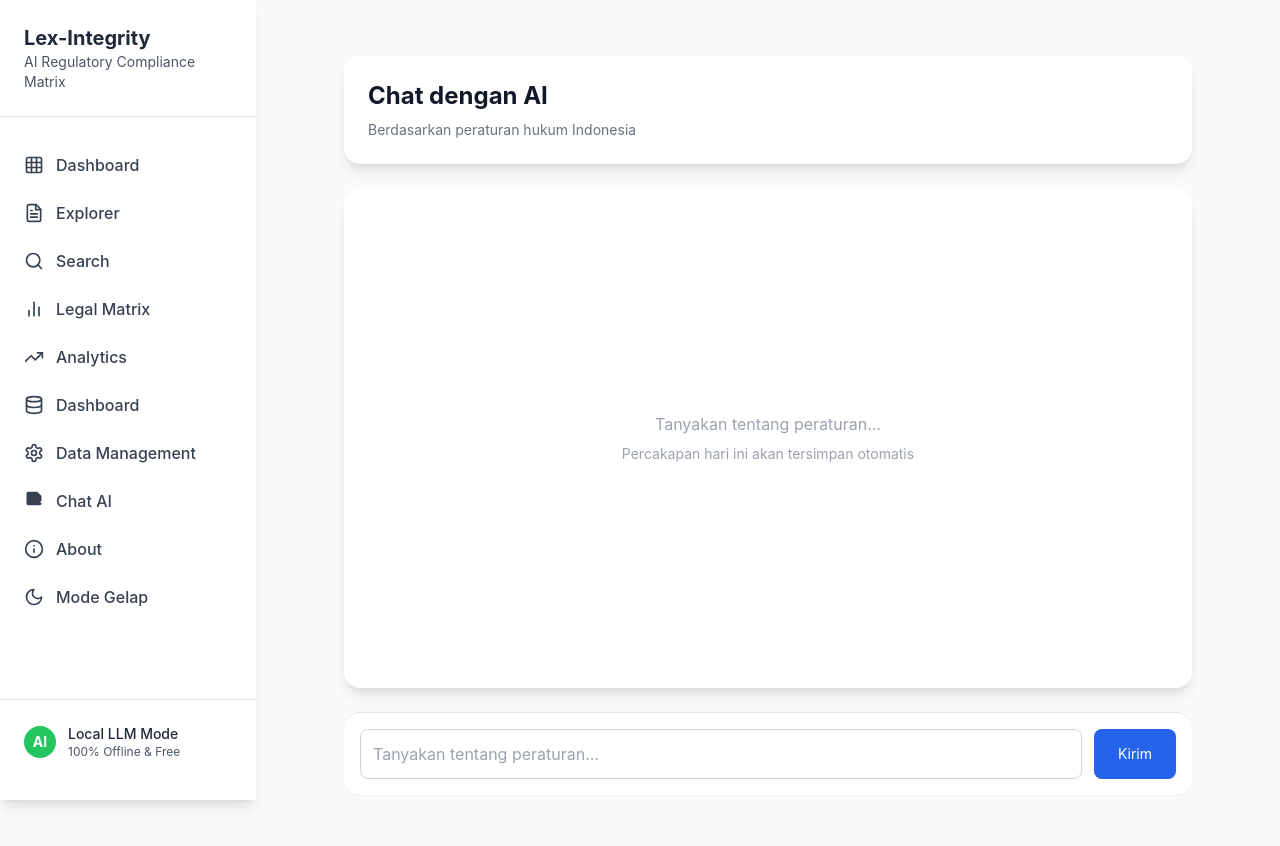
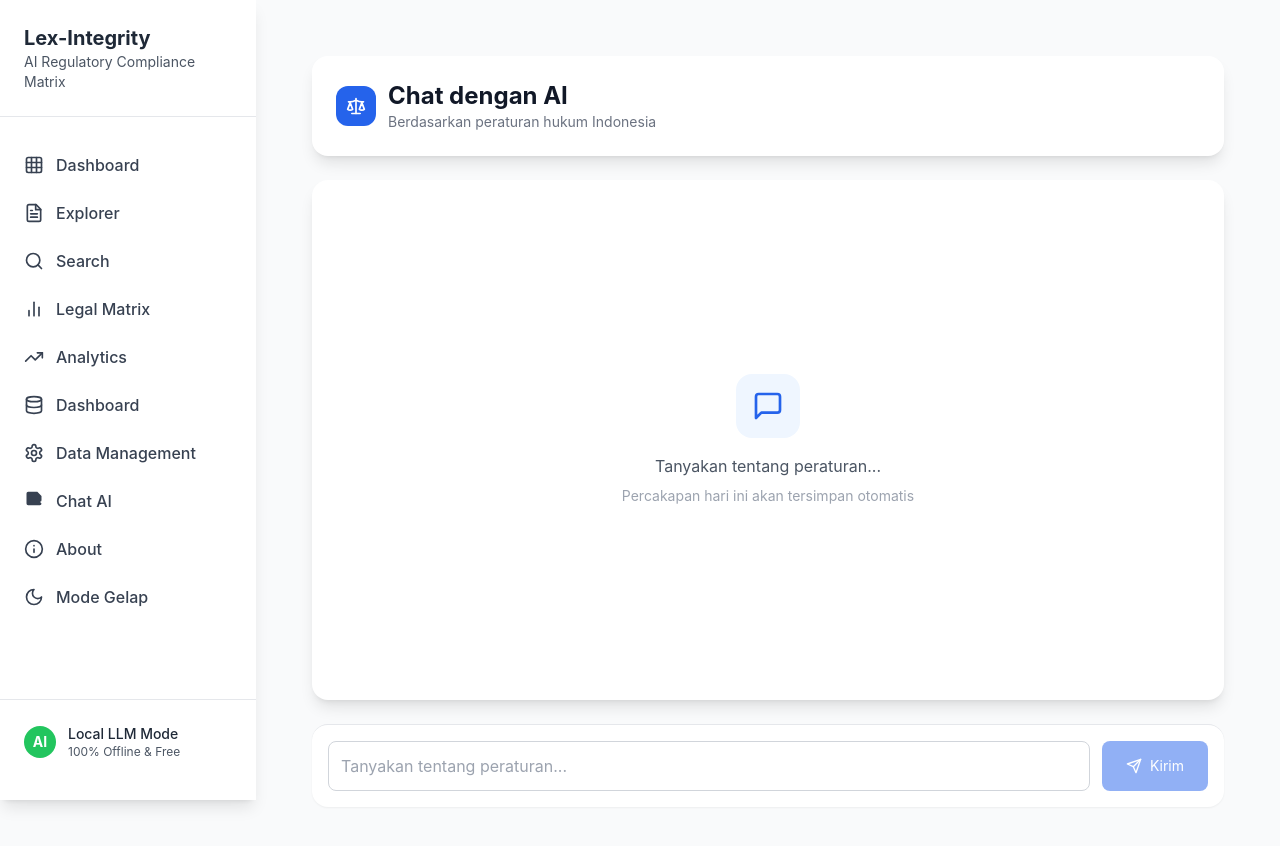
Before and after one commit to AmirulJusticia0507/lex-integrity, a React (Create React App) app in the folder client/: page /chat in a window 1280 px wide. Shown: the top 846 px of the page. Built offline with nearby package versions, Linux system fonts and the light colour scheme; no server answers.

Commit message:
fix(ui): update ChatPage layout and styling tweaks

```diff
--- a/client/src/pages/ChatPage.jsx
+++ b/client/src/pages/ChatPage.jsx
@@ -1,6 +1,6 @@
 import React, { useState, useEffect, useRef } from 'react';
 import { useSearchParams } from 'react-router-dom';
-import { FileText } from 'lucide-react';
+import { FileText, Scale, User, Bot, Send, Trash2, MessageSquare } from 'lucide-react';
 
 const ChatPage = () => {
   const [searchParams] = useSearchParams();
@@ -105,24 +105,30 @@ const ChatPage = () => {
 
   return (
     <div className="min-h-screen bg-gray-50 dark:bg-gray-900">
-      <div className="max-w-4xl mx-auto p-6">
-        <div className="bg-white rounded-2xl p-6 mb-6 shadow-lg dark:bg-gray-800">
+      <div className="max-w-6xl mx-auto p-6">
+        <div className="bg-white rounded-2xl p-6 mb-6 shadow-lg dark:bg-gray-800 animate-fade-slide-down">
           <div className="flex items-center justify-between">
-            <div>
-              <h1 className="text-2xl font-bold text-gray-900 mb-2 dark:text-gray-100">Chat dengan AI</h1>
-              <p className="text-sm text-gray-500 dark:text-gray-400">Berdasarkan peraturan hukum Indonesia</p>
+            <div className="flex items-center gap-3">
+              <div className="w-10 h-10 bg-blue-600 rounded-xl flex items-center justify-center">
+                <Scale className="h-5 w-5 text-white" />
+              </div>
+              <div>
+                <h1 className="text-2xl font-bold text-gray-900 dark:text-gray-100">Chat dengan AI</h1>
+                <p className="text-sm text-gray-500 dark:text-gray-400">Berdasarkan peraturan hukum Indonesia</p>
+              </div>
             </div>
             {messages.length > 0 && (
               <button
                 onClick={clearToday}
-                className="text-sm text-red-600 hover:text-red-800 transition-colors dark:text-red-400 dark:hover:text-red-300"
+                className="flex items-center gap-1.5 text-sm text-red-600 hover:text-red-800 transition-colors dark:text-red-400 dark:hover:text-red-300"
               >
+                <Trash2 className="h-4 w-4" />
                 Hapus Percakapan Hari Ini
               </button>
             )}
           </div>
           {ruleTitle && (
-            <div className="mt-4 flex items-start gap-2 bg-orange-50 border border-orange-200 rounded-lg p-3 dark:bg-gray-700 dark:border-orange-900">
+            <div className="mt-4 flex items-start gap-2 bg-orange-50 border border-orange-200 rounded-lg p-3 animate-fade-slide-down dark:bg-gray-700 dark:border-orange-900">
               <FileText className="h-4 w-4 text-orange-600 mt-0.5 flex-shrink-0 dark:text-orange-400" />
               <div>
                 <p className="text-sm font-medium text-orange-800 dark:text-orange-300">
@@ -134,37 +140,60 @@ const ChatPage = () => {
           )}
         </div>
 
-        <div className="bg-white rounded-2xl shadow-lg h-[500px] w-full overflow-hidden dark:bg-gray-800">
-          <div className="p-4 overflow-y-auto h-full">
+        <div className="bg-white rounded-2xl shadow-lg h-[calc(100vh-280px)] min-h-[420px] w-full overflow-hidden dark:bg-gray-800">
+          <div className="p-5 overflow-y-auto h-full">
             {messages.length === 0 && (
-              <div className="flex flex-col items-center justify-center h-full text-gray-400">
-                <p className="mb-2">
+              <div className="flex flex-col items-center justify-center h-full text-gray-400 animate-message-in">
+                <div className="w-16 h-16 bg-blue-50 rounded-2xl flex items-center justify-center mb-4 dark:bg-gray-700">
+                  <MessageSquare className="h-8 w-8 text-blue-600" />
+                </div>
+                <p className="mb-2 text-gray-600 dark:text-gray-300">
                   {ruleTitle ? `Tanyakan tentang "${ruleTitle}"` : 'Tanyakan tentang peraturan...'}
                 </p>
                 <p className="text-sm">Percakapan hari ini akan tersimpan otomatis</p>
               </div>
             )}
 
-            {messages.map((msg) => {
+            {messages.map((msg, index) => {
               const isUser = msg.type === 'user';
-              const bgClass = isUser ? 'bg-blue-500' : 'bg-gray-200 dark:bg-gray-600';
-              const textClass = isUser ? 'text-white' : 'text-gray-800 dark:text-gray-100';
+              const bgClass = isUser
+                ? 'bg-blue-600 text-white rounded-2xl rounded-tr-sm'
+                : 'bg-gray-100 text-gray-800 rounded-2xl rounded-tl-sm dark:bg-gray-600 dark:text-gray-100';
 
               return (
-                <div key={msg.id} className="flex items-start mb-3">
-                  <div className={`max-w-[80%] px-4 py-2 rounded-lg ${bgClass}`}>
-                    <p className={`text-sm whitespace-pre-line ${textClass}`}>{msg.content}</p>
+                <div
+                  key={msg.id}
+                  className={`flex items-start gap-3 mb-4 animate-message-in ${isUser ? 'flex-row-reverse' : ''}`}
+                  style={{ animationDelay: `${Math.min(index * 40, 400)}ms` }}
+                >
+                  <div className={`w-8 h-8 rounded-full flex items-center justify-center flex-shrink-0 ${
+                    isUser ? 'bg-gray-300 dark:bg-gray-500' : 'bg-blue-600'
+                  }`}>
+                    {isUser ? (
+                      <User className="h-4 w-4 text-white" />
+                    ) : (
+                      <Bot className="h-4 w-4 text-white" />
+                    )}
                   </div>
-                  <div className="ml-3 w-6 h-6 rounded-full flex items-center justify-center flex-shrink-0">
-                    {isUser ? 'U' : 'A'}
+                  <div className={`max-w-[75%] px-4 py-2.5 shadow-sm ${bgClass}`}>
+                    <p className="text-sm whitespace-pre-line leading-relaxed">{msg.content}</p>
                   </div>
                 </div>
               );
             })}
 
             {isLoading && (
-              <div className="flex items-center justify-center py-2 text-sm text-gray-400">
-                <span>AI sedang berpikir...</span>
+              <div className="flex items-start gap-3 mb-4 animate-message-in">
+                <div className="w-8 h-8 rounded-full bg-blue-600 flex items-center justify-center flex-shrink-0">
+                  <Bot className="h-4 w-4 text-white" />
+                </div>
+                <div className="bg-gray-100 rounded-2xl rounded-tl-sm px-4 py-3 dark:bg-gray-600">
+                  <div className="flex items-center gap-1.5">
+                    <span className="typing-dot w-2 h-2 bg-gray-500 rounded-full dark:bg-gray-300"></span>
+                    <span className="typing-dot w-2 h-2 bg-gray-500 rounded-full dark:bg-gray-300"></span>
+                    <span className="typing-dot w-2 h-2 bg-gray-500 rounded-full dark:bg-gray-300"></span>
+                  </div>
+                </div>
               </div>
             )}
             <div ref={messagesEndRef} />
@@ -182,14 +211,15 @@ const ChatPage = () => {
               value={input}
               onChange={(e) => setInput(e.target.value)}
               disabled={isLoading}
-              className="flex-1 border border-gray-300 rounded-lg p-3 focus:outline-none focus:ring-2 focus:ring-blue-500 dark:bg-gray-700 dark:border-gray-600 dark:text-gray-100"
+              className="flex-1 border border-gray-300 rounded-lg p-3 focus:outline-none focus:ring-2 focus:ring-blue-500 transition-shadow dark:bg-gray-700 dark:border-gray-600 dark:text-gray-100"
               maxLength={500}
             />
             <button
               type="submit"
-              disabled={isLoading}
-              className="bg-blue-600 hover:bg-blue-700 text-white px-6 py-3 rounded-lg transition-colors text-sm"
+              disabled={isLoading || !input.trim()}
+              className="flex items-center gap-2 bg-blue-600 hover:bg-blue-700 text-white px-6 py-3 rounded-lg transition-colors text-sm disabled:opacity-50 disabled:cursor-not-allowed"
             >
+              <Send className="h-4 w-4" />
               Kirim
             </button>
           </div>
```
